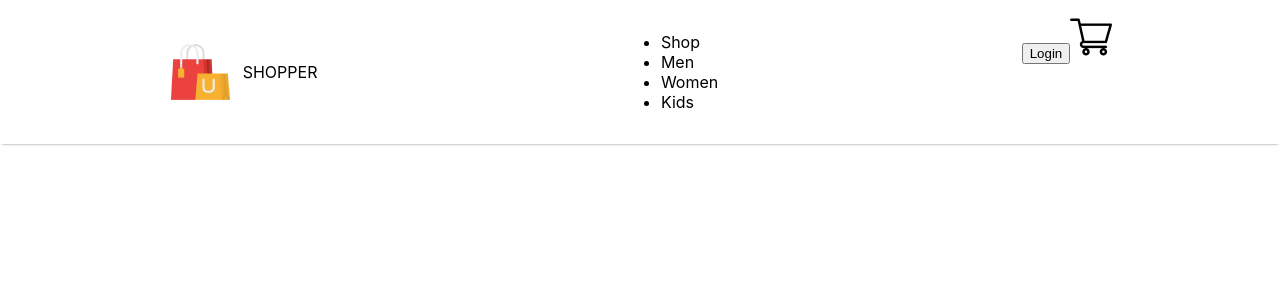
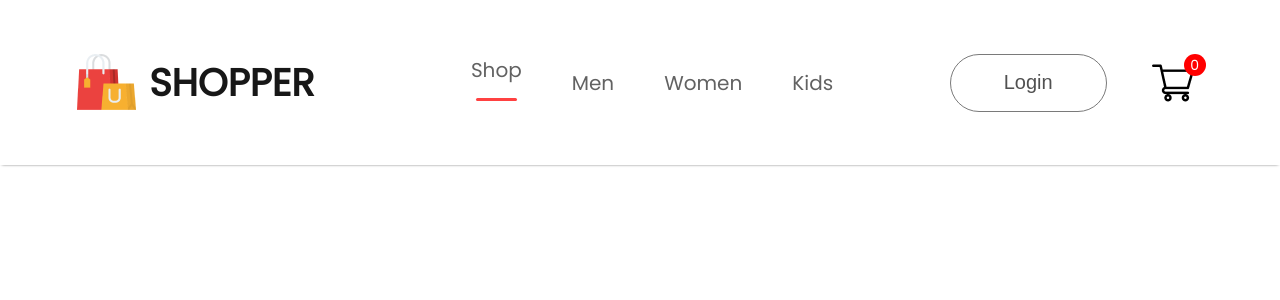
Before and after one commit to kbrenn02/ecommerce-platform, a React (Create React App) app in the folder frontend/: page / in a window 1280 px wide. Shown: the top 300 px of the page. Built offline with nearby package versions, Linux system fonts and the light colour scheme.

Commit message:
Finish creating Navbar component

```diff
--- a/frontend/public/index.html
+++ b/frontend/public/index.html
@@ -15,6 +15,9 @@
       user's mobile device or desktop. See https://developers.google.com/web/fundamentals/web-app-manifest/
     -->
     <link rel="manifest" href="%PUBLIC_URL%/manifest.json" />
+    <link rel="preconnect" href="https://fonts.googleapis.com">
+    <link rel="preconnect" href="https://fonts.gstatic.com" crossorigin>
+    <link href="https://fonts.googleapis.com/css2?family=Poppins&display=swap" rel="stylesheet">
     <!--
       Notice the use of %PUBLIC_URL% in the tags above.
       It will be replaced with the URL of the `public` folder during the build.
--- a/frontend/src/Components/Navbar/Navbar.css
+++ b/frontend/src/Components/Navbar/Navbar.css
@@ -10,3 +10,70 @@
     align-items: center;
     gap: 10px;
 }
+
+.nav-logo p{
+    color: #171717;
+    font-size: 38px;
+    font-weight: 600;
+}
+
+.nav-menu{
+    display: flex;
+    align-items: center;
+    list-style: none;
+    gap: 50px;
+    color: #626262;
+    font-size: 20px;
+    font-weight: 500;
+}
+
+.nav-menu li{
+    display: flex;
+    flex-direction: column;
+    align-items: center;
+    justify-content: center;
+    gap: 3px;
+    cursor: pointer;
+}
+.nav-menu hr{
+    border: none;
+    width: 80%;
+    height: 3px;
+    border-radius: 10px;
+    background-color: #FF4141;
+}
+
+.nav-login-cart{
+    display: flex;
+    align-items: center;
+    gap: 45px;
+}
+.nav-login-cart button{
+    width: 157px;
+    height: 58px;
+    outline: none;
+    border: 1px solid #7a7a7a;
+    border-radius: 75px;
+    color: #515151;
+    font-size: 20px;
+    font-weight: 500;
+    background: white;
+    cursor: pointer;
+}
+.nav-login-cart button:active{
+    background: #f3f3f3;
+}
+
+.nav-cart-count{
+    width: 22px;
+    height: 22px;
+    display: flex;
+    justify-content: center;
+    align-items: center;
+    margin-top: -35px;
+    margin-left: -55px;
+    border-radius: 11px;
+    font-size: 14px;
+    background: red;
+    color: white;
+}
--- a/frontend/src/Components/Navbar/Navbar.jsx
+++ b/frontend/src/Components/Navbar/Navbar.jsx
@@ -1,4 +1,4 @@
-import React from 'react'
+import React, {useState} from 'react'
 import './Navbar.css'
 
 import logo from '../Assets/logo.png'
@@ -6,6 +6,9 @@ import cart_icon from '../Assets/cart_icon.png'
 
 
 export const Navbar = () => {
+
+    const [menu, setMenu] = useState("shop");
+
     return (
         <div className='navbar'>
             <div className='nav-logo'>
@@ -13,14 +16,19 @@ export const Navbar = () => {
                 <p>SHOPPER</p>
             </div>
             <ul className='nav-menu'>
-            <li>Shop</li>
-            <li>Men</li>
-            <li>Women</li>
-            <li>Kids</li>
+                {/* For the onClick function, it's setting menu to whatever we click.
+                With the menu==='shop' expression, we are saying that if the menu is equal to shop, include the hr tag
+                which shows up as a red underline in our project. Applying this to all of our list items allows us to
+                dynamically show which li we're on/which category we're in */}
+                <li onClick={() => {setMenu("shop")}}>Shop{menu==="shop" ? <hr/> : <></>}</li>
+                <li onClick={() => {setMenu("mens")}}>Men{menu==="mens" ? <hr/> : <></>}</li>
+                <li onClick={() => {setMenu("womens")}}>Women{menu==="womens" ? <hr/> : <></>}</li>
+                <li onClick={() => {setMenu("kids")}}>Kids{menu==="kids" ? <hr/> : <></>}</li>
             </ul>
             <div className='nav-login-cart'>
                 <button>Login</button>
                 <img src={cart_icon} alt='' />
+                <div className="nav-cart-count">0</div>
             </div>
         </div>
     )
--- a/frontend/src/index.css
+++ b/frontend/src/index.css
@@ -5,6 +5,7 @@ body {
     sans-serif;
   -webkit-font-smoothing: antialiased;
   -moz-osx-font-smoothing: grayscale;
+  font-family: 'poppins';
 }
 
 code {
```
Also changed, not shown: 1 other file (tests, documents, lock files or other folders). Lines whose indentation alone changed are shown as unchanged.
